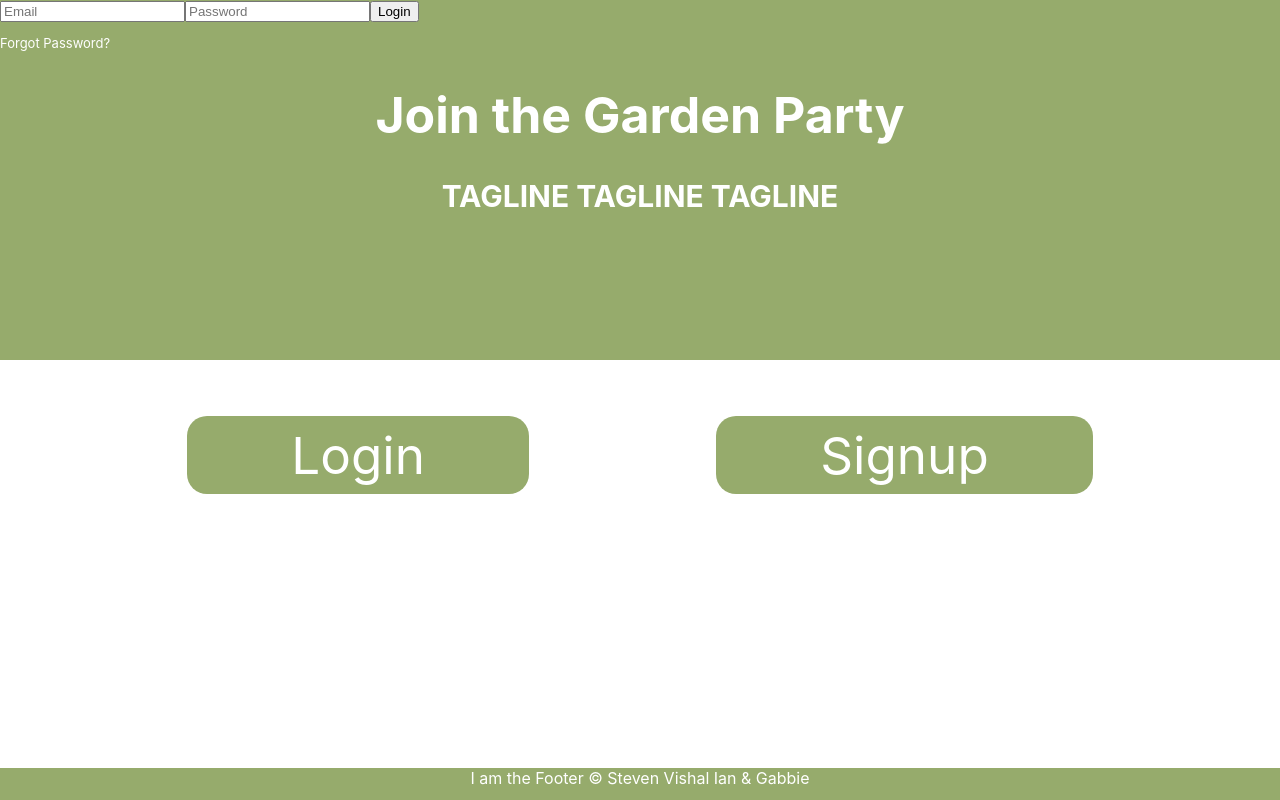
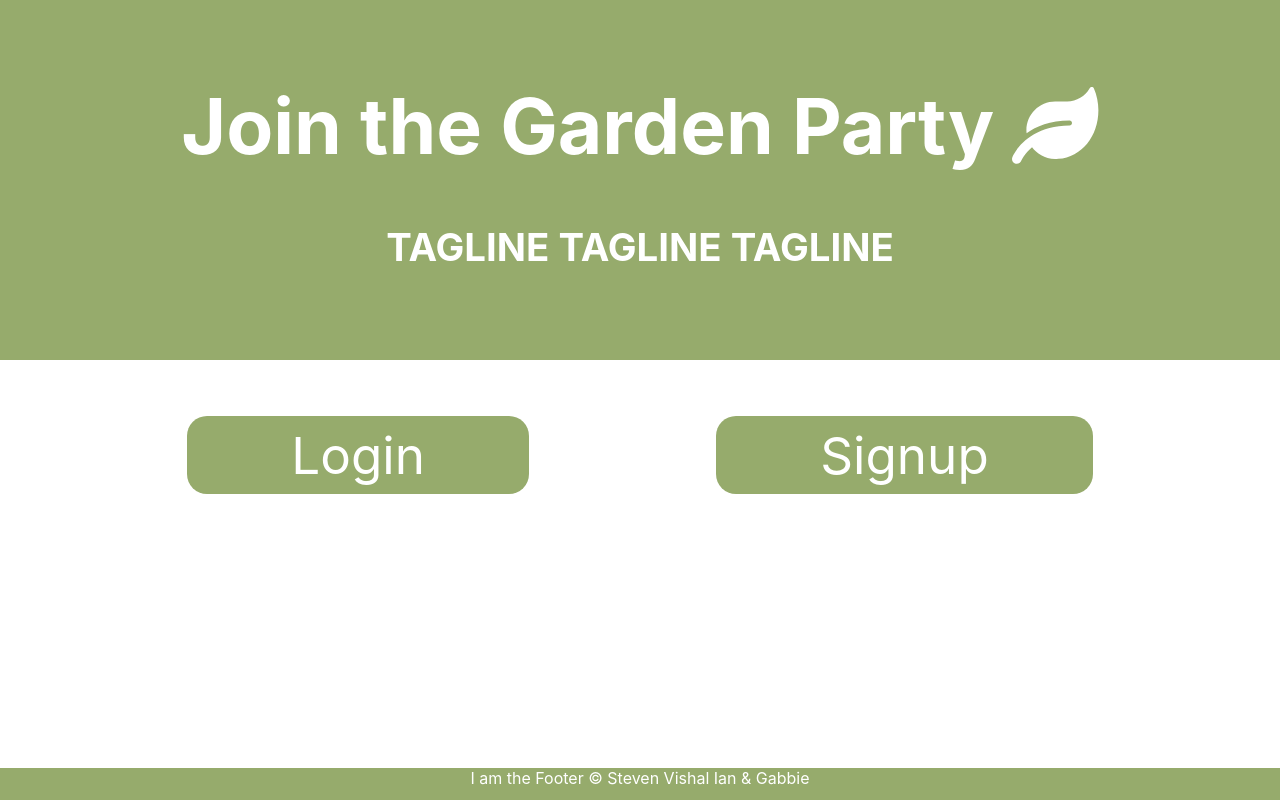
Before and after one commit to pirainogi/garden-pi-frontend, a React (Create React App) app: page / in a window 1280 px wide. Built offline with nearby package versions, Linux system fonts and the light colour scheme; no server answers.

Commit message:
home page font sizing and icon

```diff
--- a/src/components/home.js
+++ b/src/components/home.js
@@ -3,6 +3,8 @@ import { NavLink } from 'react-router-dom'
 import { connect } from 'react-redux';
 import { withRouter } from 'react-router-dom';
 import * as actions from '../actions/actions'
+import { FontAwesomeIcon } from '@fortawesome/react-fontawesome'
+import { faLeaf } from '@fortawesome/free-solid-svg-icons'
 
 import '../css/home.css'
 import Footer from './footer'
@@ -32,15 +34,7 @@ class Home extends Component {
       <div>
         <div className="home-container">
           <div className="tophalf">
-
-            <form onSubmit={this.handleSubmit}>
-              <input type="email" name="email" onChange={this.handleChange} value={this.state.email} placeholder="Email"/>
-              <input type="password" name="password" onChange={this.handleChange} value={this.state.password} placeholder="Password"/>
-              <input type="submit" value="Login" className="button"/>
-            </form>
-
-            <p>Forgot Password?</p>
-            <h1> Join the Garden Party</h1>
+            <h1> Join the Garden Party <FontAwesomeIcon icon={faLeaf} size='1x' color={'white'}/></h1>
             <h3> TAGLINE TAGLINE TAGLINE </h3>
           </div>
           <div className="bottomhalf">
--- a/src/css/home.css
+++ b/src/css/home.css
@@ -13,13 +13,14 @@
 
 .tophalf h1 {
   color: white;
-  font-size: 50px;
+  font-size: 6vw;
   text-align: center;
+  margin-top: 10vh;
 }
 
 .tophalf h3 {
   color: white;
-  font-size: 30px;
+  font-size: 3vw;
   text-align: center;
 }
 
```
